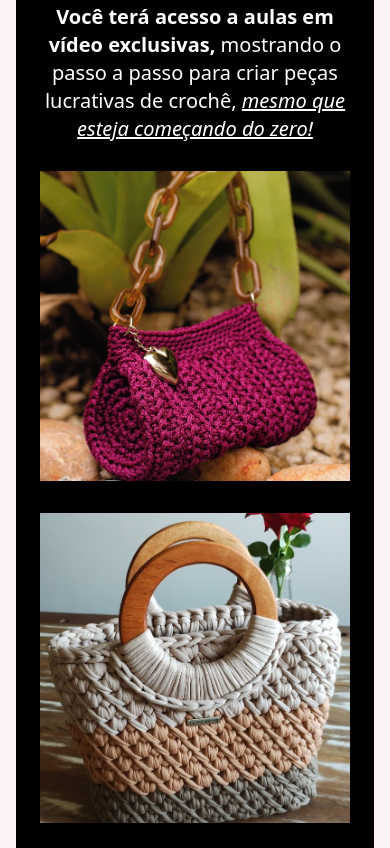
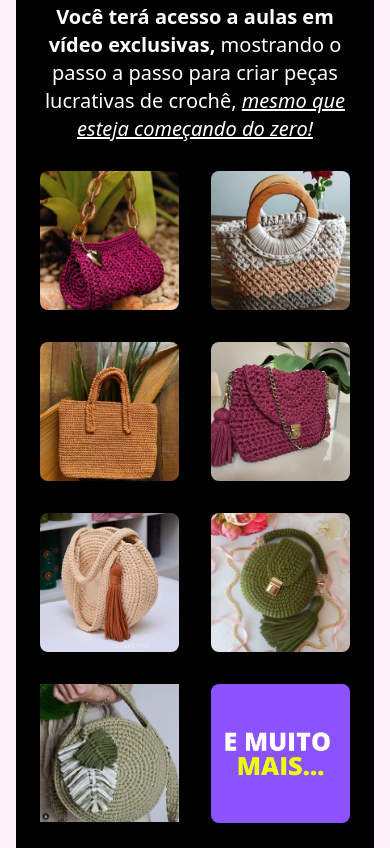
Before and after one commit to sizenando-f/landing-page-academia-do-croche, a website built with Vite: page index.html in a window 390 px wide. Shown: the part 2764-3612 px from the top of the page. Built offline with nearby package versions, Linux system fonts and the light colour scheme.

Commit message:
fix: Corrije exibição dos produtos

```diff
--- a/index.html
+++ b/index.html
@@ -182,41 +182,41 @@
           mostrando o passo a passo para criar peças lucrativas de crochê,
           <em class="underline">mesmo que esteja começando do zero!</em>
         </p>
-        <div class="container grid grid-cols-1 md:grid-cols-3 gap-8">
+        <div class="container grid grid-cols-2 md:grid-cols-3 gap-8">
           <img
             src="/src/images/produtos/bolsa-clutch-de-croche-fio-nautico-com-corrente-acrilica-luxo.webp"
             alt=""
-            class="w-80"
+            class="w-80 rounded-lg"
           />
           <img
             src="/src/images/produtos/bolsa-croche-moderno-fio-de-malha-e-alca-de-madeira-pequena-bolsa-artesanal.jpg"
             alt=""
-            class="w-80"
+            class="w-80 rounded-lg"
           />
           <img
             src="/src/images/produtos/bolsa-de-croche-bolsa-de-croche.jpg"
             alt=""
-            class="w-80"
+            class="w-80 rounded-lg"
           />
           <img
             src="/src/images/produtos/bolsa-de-croche-em-fio-de-malha-bolsa-pequena.jpg"
             alt=""
-            class="w-80"
+            class="w-80 rounded-lg"
           />
           <img
             src="/src/images/produtos/bolsa-de-croche-fio-de-malha-praiana.webp"
             alt=""
-            class="w-80"
+            class="w-80 rounded-lg"
           /><img
             src="/src/images/produtos/Galerias-1.webp"
             alt=""
-            class="w-80"
+            class="w-80 rounded-lg"
           />
           <img src="/src/images/produtos/insta-bolsa.jpg" alt="" class="w-80" />
           <img
             src="/src/images/produtos/E-MUITO-MAIS-1024x1024.png"
             alt=""
-            class="w-80"
+            class="w-80 rounded-lg"
           />
         </div>
         <a
```
